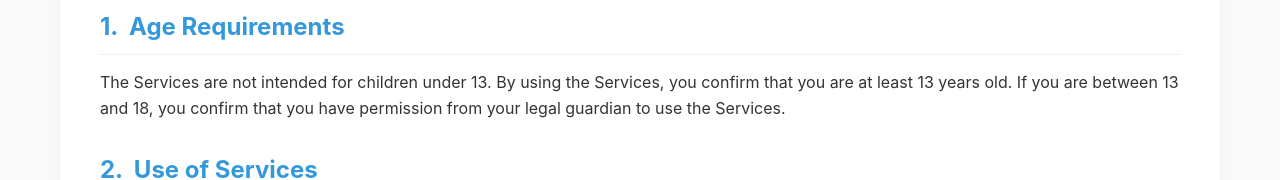
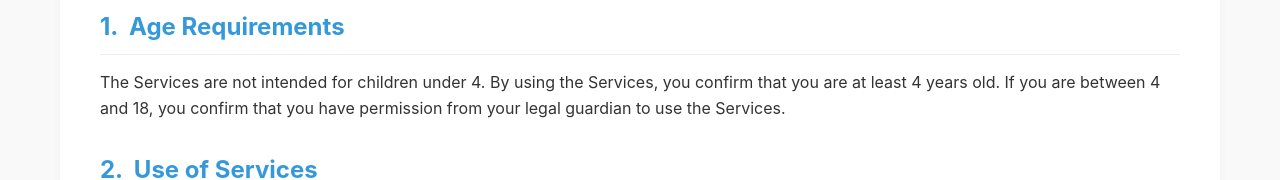
Before and after one commit to BillyWangwzx/privacy, a plain HTML site: page index.html in a window 1280 px wide. Both pictures are taken after a click on the button "Terms of Service". Shown: the part 428-608 px from the top of the page. Drawn offline with Linux system fonts and the light colour scheme.

Commit message:
Update index.html

```diff
--- a/index.html
+++ b/index.html
@@ -330,7 +330,7 @@
 
             <div class="section">
                 <h2><span class="clause-number">1.</span> Age Requirements</h2>
-                <p>The Services are not intended for children under 13. By using the Services, you confirm that you are at least 13 years old. If you are between 13 and 18, you confirm that you have permission from your legal guardian to use the Services.</p>
+                <p>The Services are not intended for children under 4. By using the Services, you confirm that you are at least 4 years old. If you are between 4 and 18, you confirm that you have permission from your legal guardian to use the Services.</p>
             </div>
 
             <div class="section">
```
